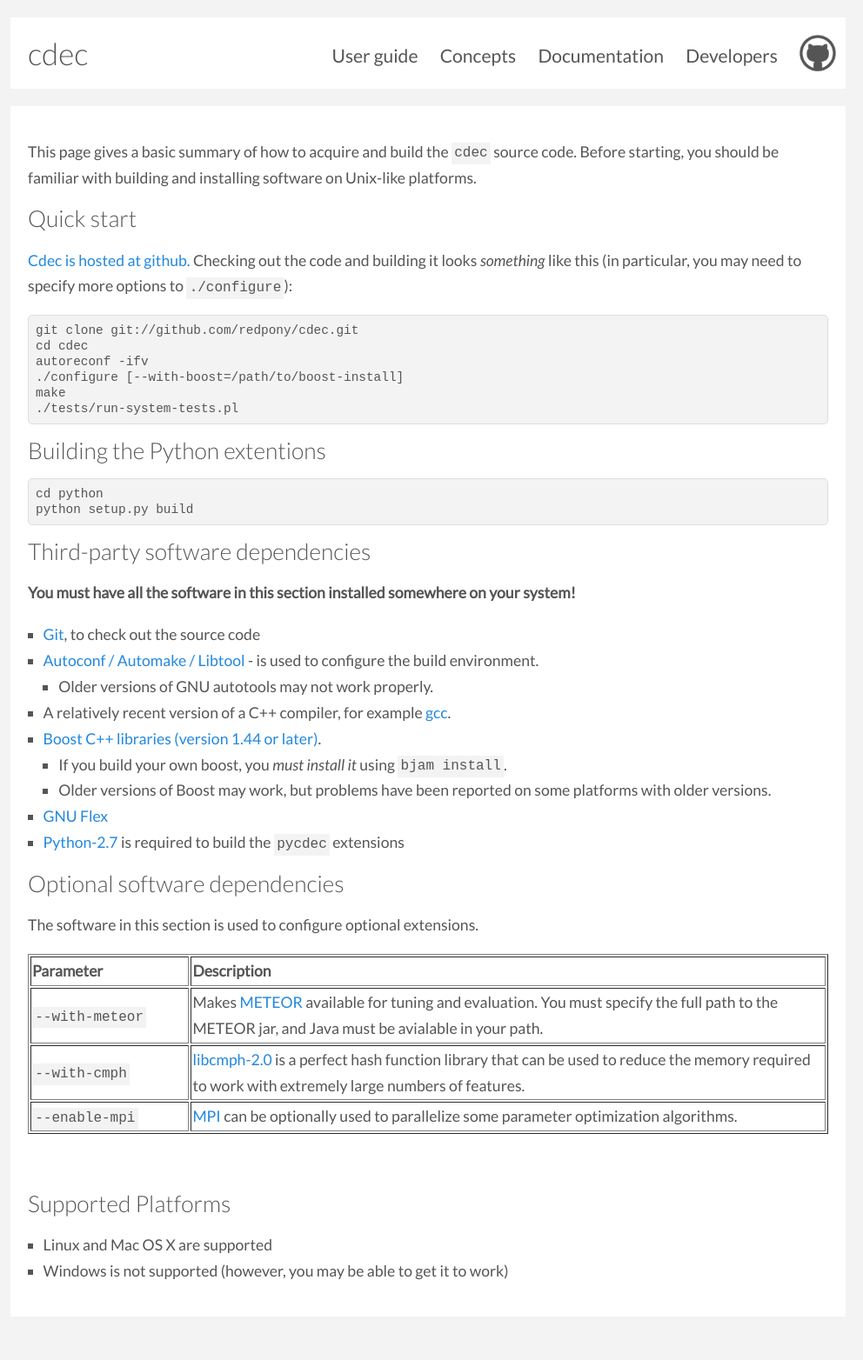
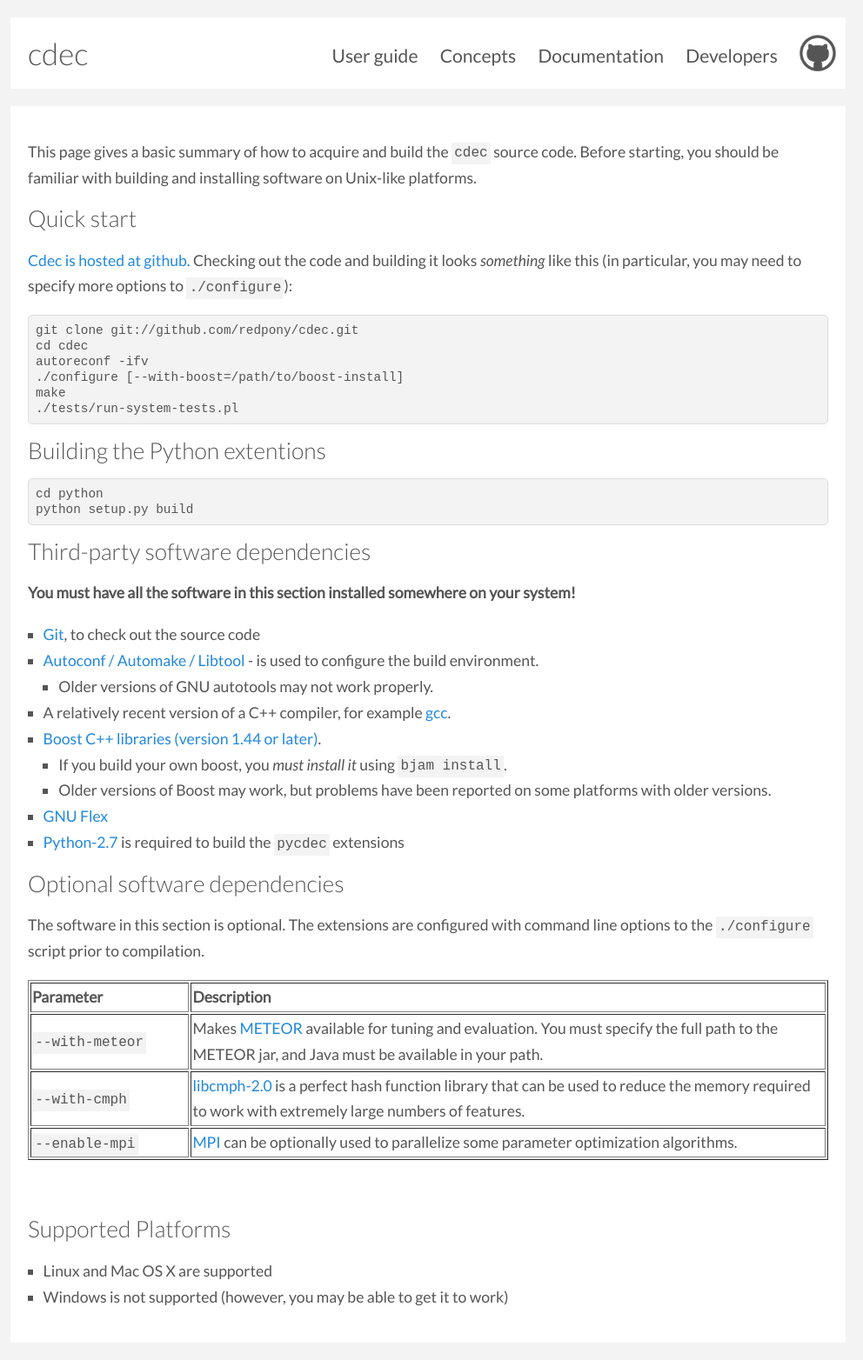
Before and after one commit to cdec/cdec.github.com, a Jekyll site: the page built from guide/compiling.md, in a window 1280 px wide. Shown: the whole page at 87% size, without its empty margins (148-1140 px from the left). Built offline with Jekyll 4.4.1, drawn with Linux system fonts in a browser that asks for light colours; some web fonts are replaced; Markdown is read by kramdown in place of the engine named in the settings; before the commit the page ends 1534 px from its top, so only the background shows below that.

Commit message:
fix typo

```diff
--- a/guide/compiling.md
+++ b/guide/compiling.md
@@ -33,7 +33,7 @@
 - [Python-2.7](http://docs.python.org/) is required to build the `pycdec` extensions
 
 # Optional software dependencies
-The software in this section is used to configure optional extensions.
+The software in this section is optional. The extensions are configured with command line options to the `./configure` script prior to compilation.
 
 <table border="1">
 <col width="20%">
@@ -44,7 +44,7 @@
 </tr>
 <tr>
   <td><code>--with-meteor</code></td>
-  <td>Makes <a href="http://www.cs.cmu.edu/~alavie/METEOR/">METEOR</a> available for tuning and evaluation. You must specify the full path to the METEOR jar, and Java must be avialable in your path.</td>
+  <td>Makes <a href="http://www.cs.cmu.edu/~alavie/METEOR/">METEOR</a> available for tuning and evaluation. You must specify the full path to the METEOR jar, and Java must be available in your path.</td>
 </tr>
 <tr>
   <td><code>--with-cmph</code></td>
```
